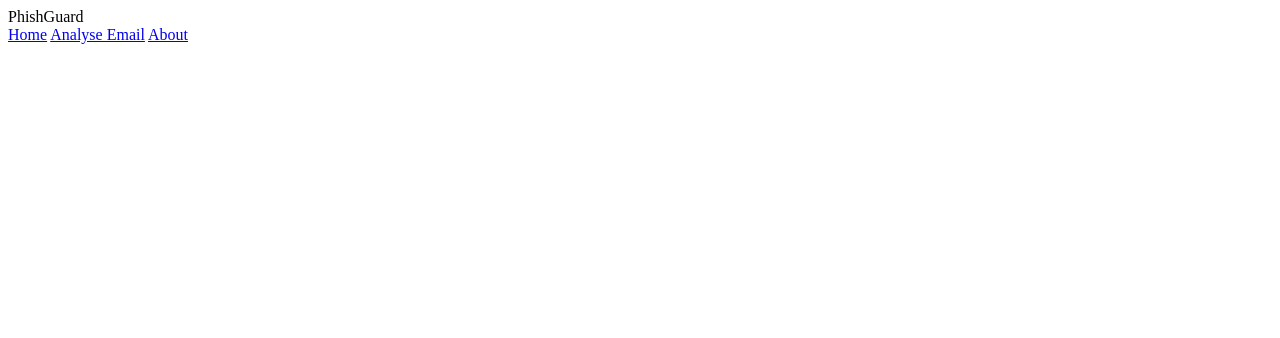
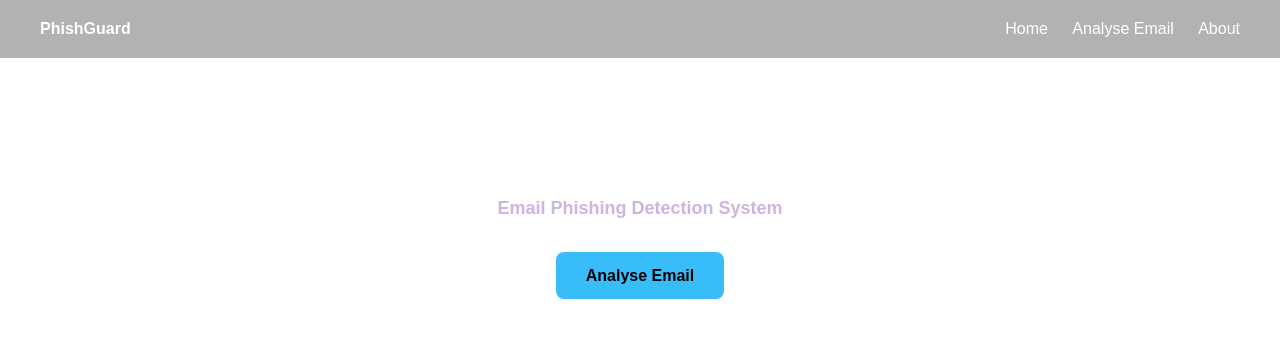
Before and after one commit to Cullen1501/PhishDefender, a plain HTML site: page Frontend/index.html in a window 1280 px wide. Drawn offline with Linux system fonts and the light colour scheme.

Commit message:
fully done first page with css

```diff
--- a/Frontend/css/style.css
+++ b/Frontend/css/style.css
@@ -0,0 +1,93 @@
+/* ======================== */
+/* Global Reset */
+/* Removes defualt browser spacing */
+/* ======================== */
+
+* {
+    margin: 0;
+    padding: 0;
+    box-sizing: border-box;
+}
+
+/* ======================== */
+/* Body Styling */
+/* Controls overall page appearence */
+/* ======================== */
+
+body {
+    font-family: Arial, Helvetica, sans-serif; /* Site-wide font */
+
+    /* Dark gradient background */
+    background: linear-gradient (135deg, #0f172a, #1e293b);
+
+    color: white; /* Default text colour */
+
+    min-height: 100vh; /* Page fills full screen height */
+}
+
+/* ======================== */
+/* Navigation Bar */
+/* Top bar with logo and links */
+/* ======================== */
+
+.navbar {
+    display: flex; /* Align items horizontally */
+    justify-content: space-between; /* Logo left, links right */
+    align-items:center; /* Vertically centre items */
+    padding: 20px 40px; /* Space inside navbar */
+    background: rgba(0,0,0,0.3); /* Slight transparency */
+}
+
+/* Logo text styling */
+.logo {
+    font-size: 24.px;
+    font-weight: bold;
+}
+
+/* Navigation Links */
+.nav-links a {
+    color: white;
+    text-decoration: none; /* Removes underline */
+    margin-left: 20px; /* Spacing between links */
+}
+
+/* Hover effect for nav Links */
+.nav-links a:hover {
+    color: #38bdf8; /* light blue on hover */
+}
+
+/* ======================== */
+/* System Overview Section */
+/* Main Intro content area */
+/* ======================== */
+
+.system-overview {
+    text-align: center; /* Centres all text */
+    margin-top: 120px; /*pushes content down */
+    padding: 20px;
+}
+
+/* Main heading */
+.system-overview h1 {
+    font-size: 18px;
+    color: #cdb5e1; /* Slightly faded for contrast */
+    margin-bottom: 30px;
+}
+
+/* ======================== */
+/* Button Styling */
+/* Reusable button Style */
+/* ======================== */
+.btn {
+    background: #38bdf8; /* Button colour */
+    color : black; /* text color */
+    padding: 15px 30px; /* Button size */
+    border-radius: 8px; /* Rounded corners */
+    text-decoration: none; /* Removes underline */
+    font-weight: bold;
+}
+
+/* hover effect for button */
+.btn:hover {
+    background: #0ea5e9;
+}
--- a/Frontend/index.html
+++ b/Frontend/index.html
@@ -42,5 +42,24 @@
      </div>
 
     </div>
+
+    <!-- =================================== -->
+    <!-- System Overview Section -->
+    <!-- Main content users see first -->
+    <!-- =================================== -->
+
+    <div class="system-overview">
+
+        <!-- main heading -->
+        <h1> Email Phishing Detection System</h1>
+
+        <!-- Short description explaining what the system does -->
+        <p>
+            Upload an email and instantly detect whether is is phishing or legitimate using machine learning and explainable AI.
+        </p>
+
+        <!-- Button that takes the user to the upload page -->
+        <a href="upload.html" class="btn">Analyse Email</a>
+    </div>
  </body>
  </html>
```
